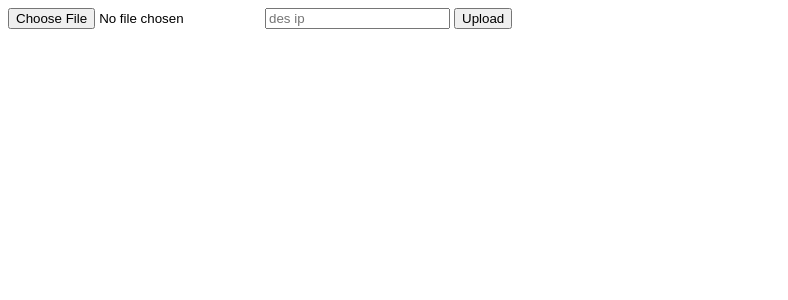
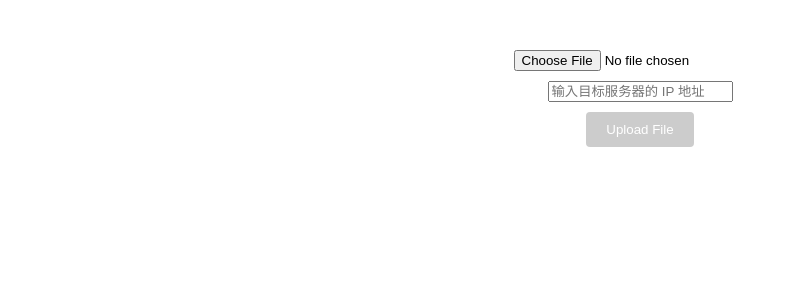
Before and after one commit to Mayi21/PythonPro, a Django app: page /upload-plugin/ in a window 1280 px wide. Shown: the top 300 px of the page, without its empty margins (0-788 px from the left). Run offline with Django 4.2, Linux system fonts and the light colour scheme.

Commit message:
fix upload file pb

```diff
--- a/agentserver/templates/UploadPlugin.html
+++ b/agentserver/templates/UploadPlugin.html
@@ -1,14 +1,94 @@
 <!DOCTYPE html>
-<html lang="en">
+<html>
 <head>
-    <meta charset="UTF-8">
-    <title>下发插件</title>
+    <title>插件下发</title>
+    <style>
+        body {
+            font-family: Arial, sans-serif;
+        }
+
+        .container {
+            display: flex;
+            flex-direction: column;
+            align-items: center;
+            margin-top: 50px;
+        }
+
+        .file-input {
+            margin-bottom: 10px;
+        }
+
+        .ip-input {
+            margin-bottom: 10px;
+        }
+
+        .upload-btn {
+            background-color: #4CAF50;
+            color: white;
+            padding: 10px 20px;
+            border: none;
+            border-radius: 4px;
+            cursor: pointer;
+        }
+
+        .upload-btn:disabled {
+            background-color: #ccc;
+            cursor: not-allowed;
+        }
+    </style>
 </head>
 <body>
-  <form action="/uploadfiles" enctype="multipart/form-data" method="post">
-    <input name="file" type="file">
-    <input name="ip" type="text" placeholder="des ip">
-    <input type="submit" value="Upload">
-  </form>
+    <div class="container">
+        <input type="file" id="fileInput" class="file-input">
+        <input type="text" id="ip" class="ip-input" placeholder="输入目标服务器的 IP 地址">
+        <button onclick="uploadFile()" class="upload-btn" id="uploadButton" disabled>Upload File</button>
+    </div>
+
+    <script>
+        function uploadFile() {
+            const ip = document.getElementById('ip').value;
+            console.info(ip);
+            const url = 'http://' + ip + ':8000/uploadfiles'; // Replace with your API endpoint
+
+            const fileInput = document.getElementById('fileInput');
+            const file = fileInput.files[0];
+
+            if (!file) {
+                alert('请选择文件！');
+                return;
+            }
+
+            const formData = new FormData();
+            formData.append('file', file);
+
+            fetch(url, {
+                method: 'POST',
+                body: formData
+            })
+            .then(response => response.json())
+            .then(data => {
+                console.log('Response:', data);
+            })
+            .catch(error => {
+                console.error('Error:', error);
+            });
+        }
+
+        // 检查输入的 IP 地址是否合法
+        function validateIP() {
+            const ipInput = document.getElementById('ip');
+            const ip = ipInput.value;
+            const ipPattern = /^(\d{1,3}\.){3}\d{1,3}$/;
+            const isValidIP = ipPattern.test(ip);
+
+            const fileInput = document.getElementById('fileInput');
+            const uploadButton = document.getElementById('uploadButton');
+            uploadButton.disabled = !isValidIP || !fileInput.files[0];
+        }
+
+        // 监听输入框和选择文件框的变化，并进行验证
+        document.getElementById('ip').addEventListener('input', validateIP);
+        document.getElementById('fileInput').addEventListener('change', validateIP);
+    </script>
 </body>
 </html>
```
